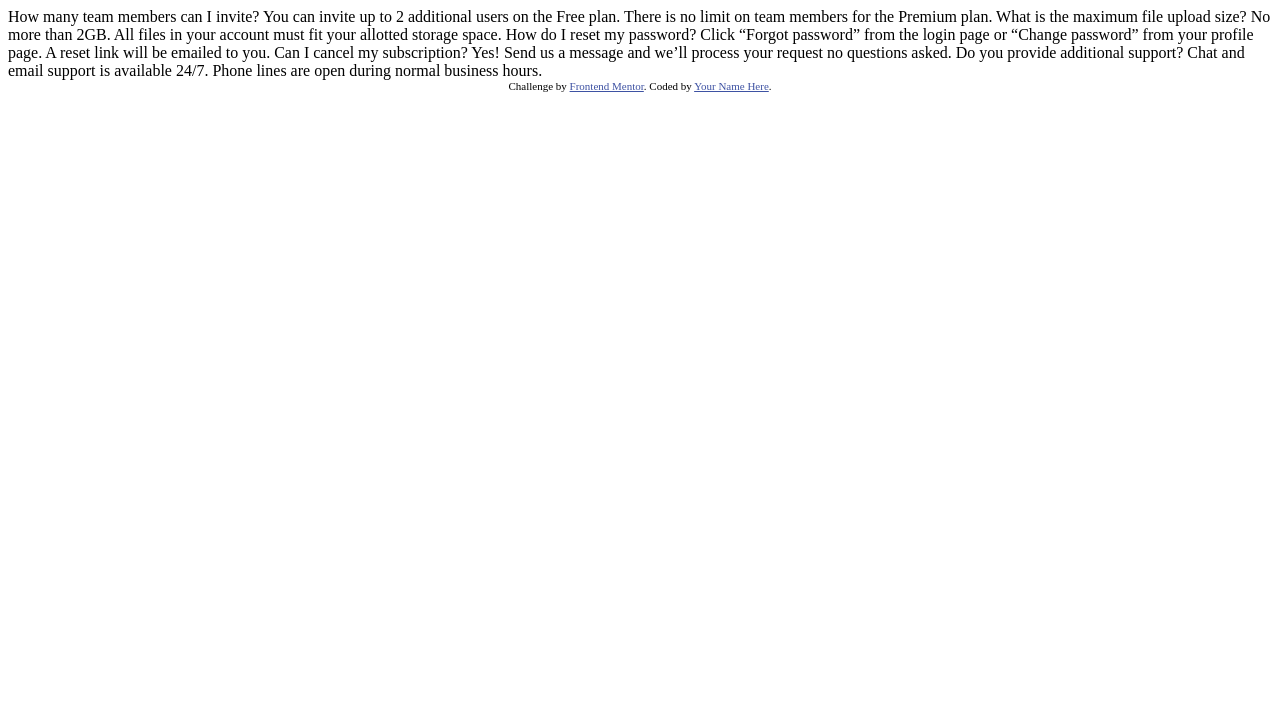
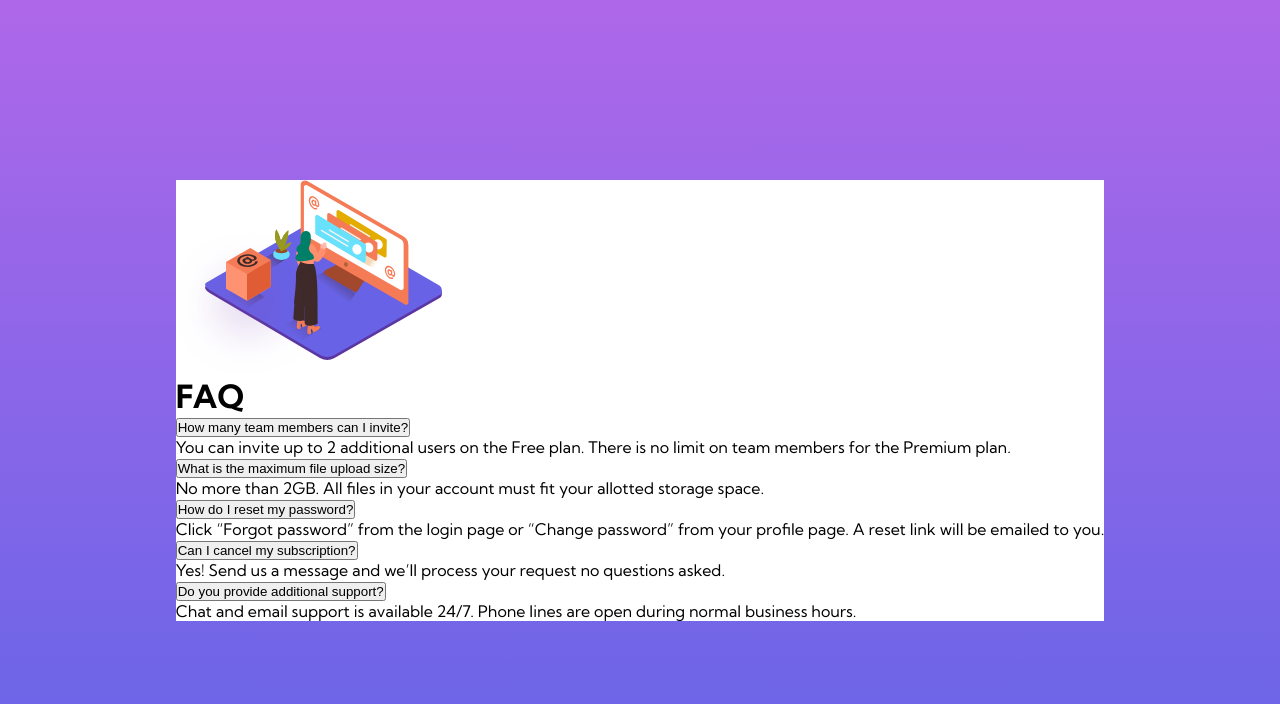
Before and after one commit to ClaveauAlex/faq-accordion-card-main, a plain HTML site: page index.html in a window 1280 px wide. Drawn offline with Linux system fonts and the light colour scheme.

Commit message:
Html structure

```diff
--- a/index.html
+++ b/index.html
@@ -1,40 +1,75 @@
 <!DOCTYPE html>
 <html lang="en">
   <head>
-  <meta charset="UTF-8">
-  <meta name="viewport" content="width=device-width, initial-scale=1.0"> <!-- displays site properly based on user's device -->
-
-  <link rel="icon" type="image/png" sizes="32x32" href="./images/favicon-32x32.png">
-
+    <meta charset="UTF-8" />
+    <meta name="viewport" content="width=device-width, initial-scale=1.0" />
+    <!-- displays site properly based on user's device -->
+    <link
+      rel="icon"
+      type="image/png"
+      sizes="32x32"
+      href="./images/favicon-32x32.png"
+    />
+    <link
+      href="https://fonts.googleapis.com/css2?family=Kumbh+Sans:wght@400;700&display=swap"
+      rel="stylesheet"
+    />
+    <link rel="stylesheet" href="styles.css" />
     <title>Frontend Mentor | FAQ Accordion Card</title>
-
-  <!-- Feel free to remove these styles or customise in your own stylesheet 👍 -->
-  <style>
-    .attribution { font-size: 11px; text-align: center; }
-    .attribution a { color: hsl(228, 45%, 44%); }
-  </style>
   </head>
   <body>
-  How many team members can I invite?
-  You can invite up to 2 additional users on the Free plan. There is no limit on
-  team members for the Premium plan.
-
+    <main>
+      <div class="image"></div>
+      <div class="faq-container">
+        <h1 class="title">FAQ</h1>
+        <div class="questions">
+          <button class="question">How many team members can I invite?</button>
+          <div class="reponse">
+            <p>
+              You can invite up to 2 additional users on the Free plan. There is
+              no limit on team members for the Premium plan.
+            </p>
+          </div>
+        </div>
+        <div class="questions">
+          <button class="question">
             What is the maximum file upload size?
-  No more than 2GB. All files in your account must fit your allotted storage space.
-
-  How do I reset my password?
-  Click “Forgot password” from the login page or “Change password” from your profile page.
-  A reset link will be emailed to you.
-
-  Can I cancel my subscription?
-  Yes! Send us a message and we’ll process your request no questions asked.
-
-  Do you provide additional support?
-  Chat and email support is available 24/7. Phone lines are open during normal business hours.
-
-  <div class="attribution">
-    Challenge by <a href="https://www.frontendmentor.io?ref=challenge" target="_blank">Frontend Mentor</a>.
-    Coded by <a href="#">Your Name Here</a>.
+          </button>
+          <div class="reponse">
+            <p>
+              No more than 2GB. All files in your account must fit your allotted
+              storage space.
+            </p>
           </div>
+        </div>
+        <div class="questions">
+          <button class="question">How do I reset my password?</button>
+          <div class="reponse">
+            <p>
+              Click “Forgot password” from the login page or “Change password”
+              from your profile page. A reset link will be emailed to you.
+            </p>
+          </div>
+        </div>
+        <div class="questions">
+          <button class="question">Can I cancel my subscription?</button>
+          <div class="reponse">
+            <p>
+              Yes! Send us a message and we’ll process your request no questions
+              asked.
+            </p>
+          </div>
+        </div>
+        <div class="questions">
+          <button class="question">Do you provide additional support?</button>
+          <div class="reponse">
+            <p>
+              Chat and email support is available 24/7. Phone lines are open
+              during normal business hours.
+            </p>
+          </div>
+        </div>
+      </div>
+    </main>
   </body>
 </html>
--- /dev/null
+++ b/styles.css
@@ -0,0 +1,51 @@
+:root{
+    /* PRIMARY */
+    /* Text */
+    --very-dark-desaturated-blue: hsl(238, 29%, 16%);
+    --soft-red: hsl(14, 88%, 65%);
+    /* Gradient */
+    --soft-violet-background: hsl(273, 75%, 66%);
+    --soft-blue-background: hsl(240, 73%, 65%);
+    /* NEUTRAL */
+    /* Text */
+    --very-dark-grayish-blue: hsl(237, 12%, 33%);
+    --dark-grayish-blue: hsl(240, 6%, 50%);
+    /* Dividers */
+    --light-grayish-blue: hsl(240, 5%, 91%);
+}
+
+*{
+    box-sizing: border-box;
+    padding: 0;
+    margin: 0;
+}
+
+html{
+    font-family: 'Kumbh Sans', sans-serif;
+    font-size: 16px;
+}
+
+body{
+    background: linear-gradient(hsl(273, 75%, 66%), hsl(240, 73%, 65%));
+    background-repeat: no-repeat;
+    height: 100vh;
+    width: 100vw;
+    margin: 0;
+    display: flex;
+}
+
+main{
+    background: #fff;
+    margin: auto;
+}
+
+.image{
+    background-image: url(./images/illustration-woman-online-mobile.svg);
+    height: 196px;
+    width: 266px;
+}
+
+/* Desktop */
+@media (min-width: 1440px) {
+
+}
```
Lines whose indentation alone changed are shown as unchanged.
